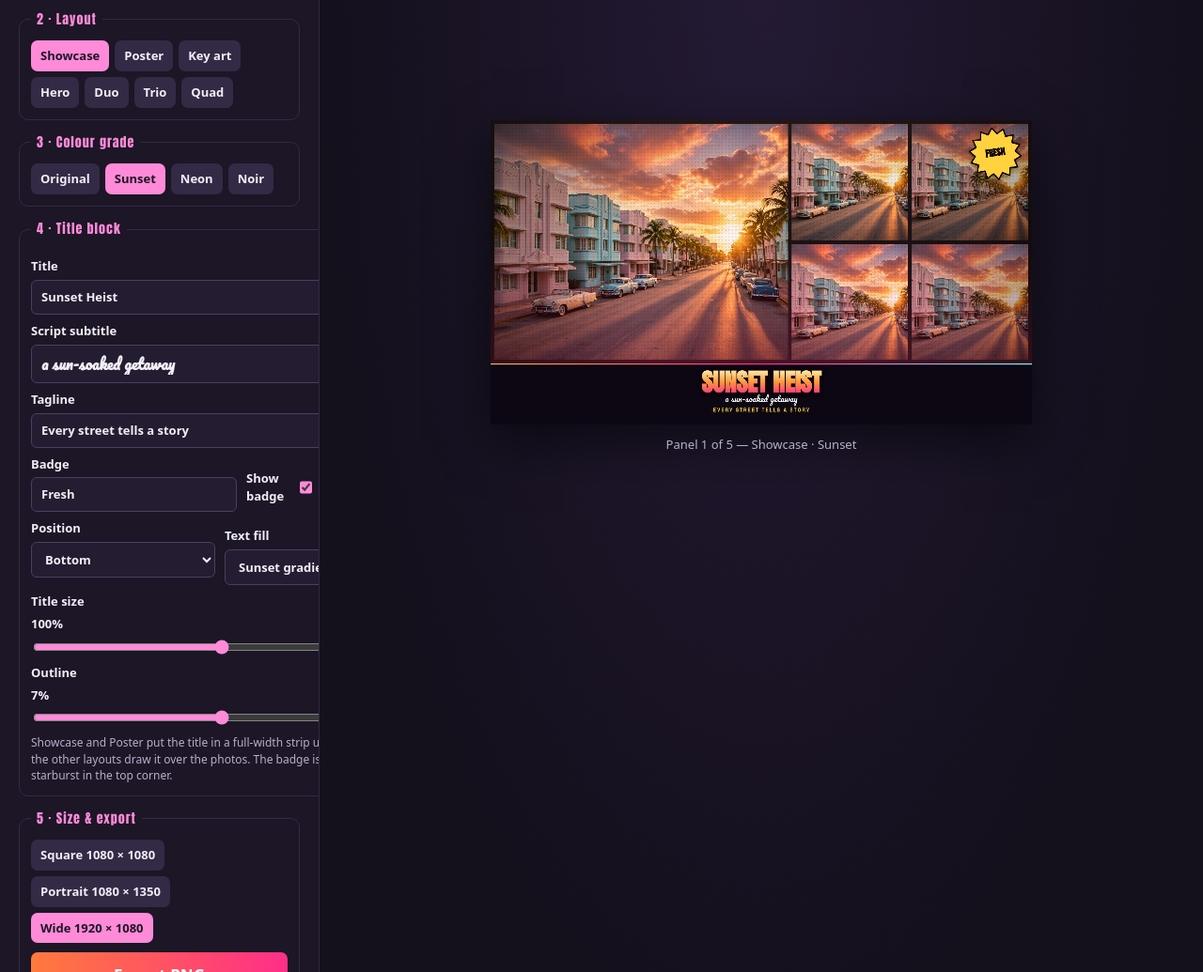
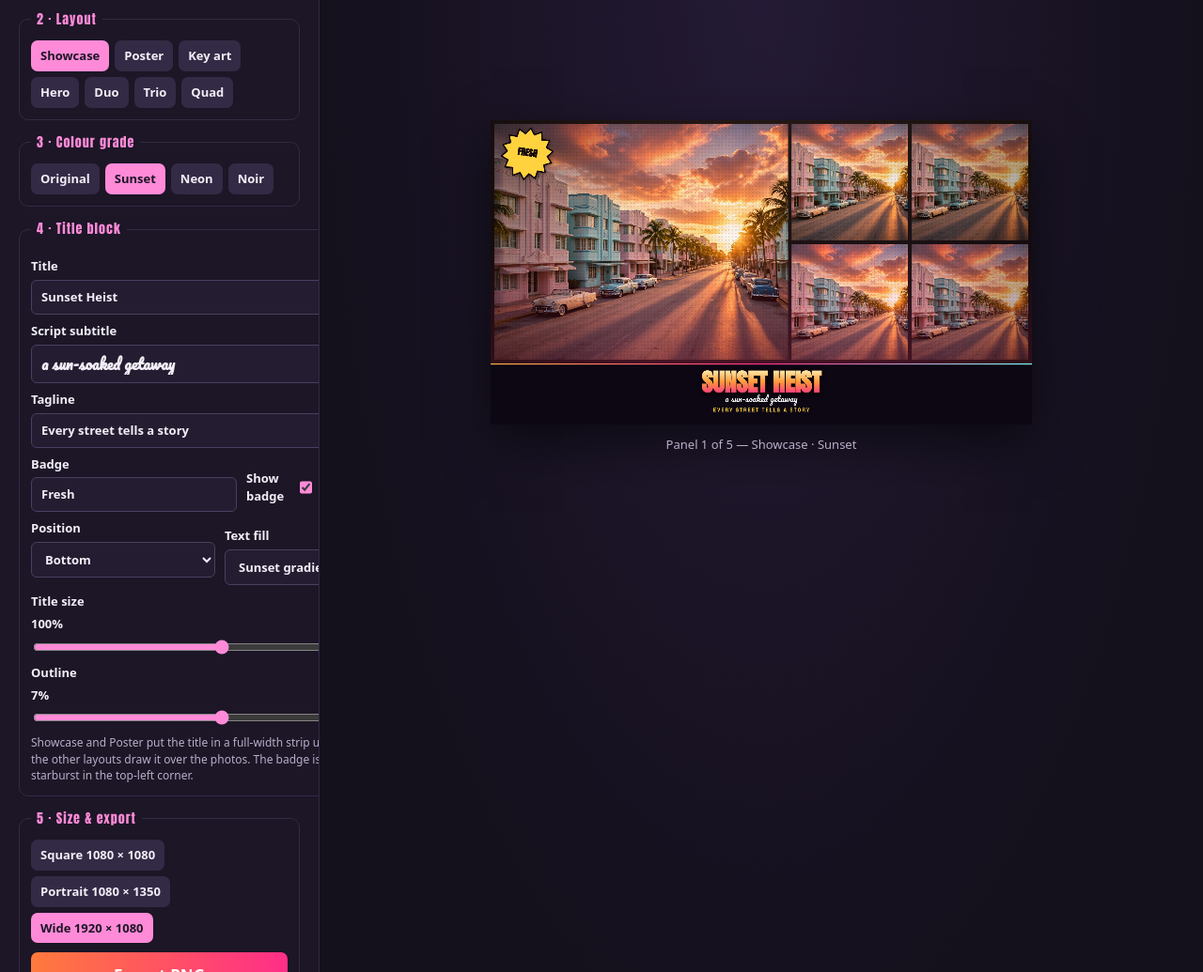
Before and after one commit to sastrokucrit-creator/gta6-cover-art-01, a plain HTML site: page app/index.html in a window 1280 px wide. Shown: the part 522-1557 px from the top of the page at 94% size. Drawn offline with Linux system fonts and the light colour scheme.

Commit message:
Fix: badge to top-left corner — no longer covers the hero portrait's face
In the key-art square cover the top-right starburst sat on the woman's
face. The top-right corner can hold a portrait in multi-panel layouts,
so the badge now lives in the top-left corner (over sky/street in the
usual shots, as the top entries do) with the tilt mirrored to lean in.
Screenshots re-rendered from the app's real exports; 4-cover.jpg now
fits the 256 KiB cap (quality stepped down by the shot script).

```diff
--- a/app/index.html
+++ b/app/index.html
@@ -80,7 +80,7 @@
       <label>Outline <span id="outlineVal">7%</span>
         <input id="outline" type="range" min="0" max="14" value="7">
       </label>
-      <p class="hint">Showcase and Poster put the title in a full-width strip under the photos; the other layouts draw it over the photos. The badge is the yellow starburst in the top corner.</p>
+      <p class="hint">Showcase and Poster put the title in a full-width strip under the photos; the other layouts draw it over the photos. The badge is the yellow starburst in the top-left corner.</p>
     </fieldset>
 
     <fieldset>
--- a/app/src/cover.js
+++ b/app/src/cover.js
@@ -300,17 +300,21 @@ export function drawTitleBlock(ctx, W, H, state, band) {
   }
 }
 
-// A yellow starburst badge with dark text, tilted, in the cover's top-right
-// corner. Pure canvas path, no image.
+// A yellow starburst badge with dark text, tilted, in the cover's top-left
+// corner. Top-left on purpose: in multi-panel layouts the top-right corner
+// can hold a portrait's face (the hero panel), while the top-left sits over
+// sky or street in the usual shots. The tilt is mirrored from the old
+// top-right placement so the starburst still leans into the cover.
+// Pure canvas path, no image.
 export function drawBadge(ctx, W, H, text) {
   const label = (text || '').trim().toUpperCase();
   if (!label) return;
   const r = Math.round(Math.min(W, H) * 0.085);
-  const cx = W - r - Math.round(W * 0.02);
+  const cx = r + Math.round(W * 0.02);
   const cy = r + Math.round(H * 0.025);
   ctx.save();
   ctx.translate(cx, cy);
-  ctx.rotate(-0.14);
+  ctx.rotate(0.14);
   ctx.beginPath();
   const spikes = 14;
   for (let i = 0; i < spikes * 2; i++) {
```
Also changed, not shown: screenshots/1-cover.jpg, screenshots/2-editor.jpg, screenshots/3-cover.jpg, screenshots/4-cover.jpg.
